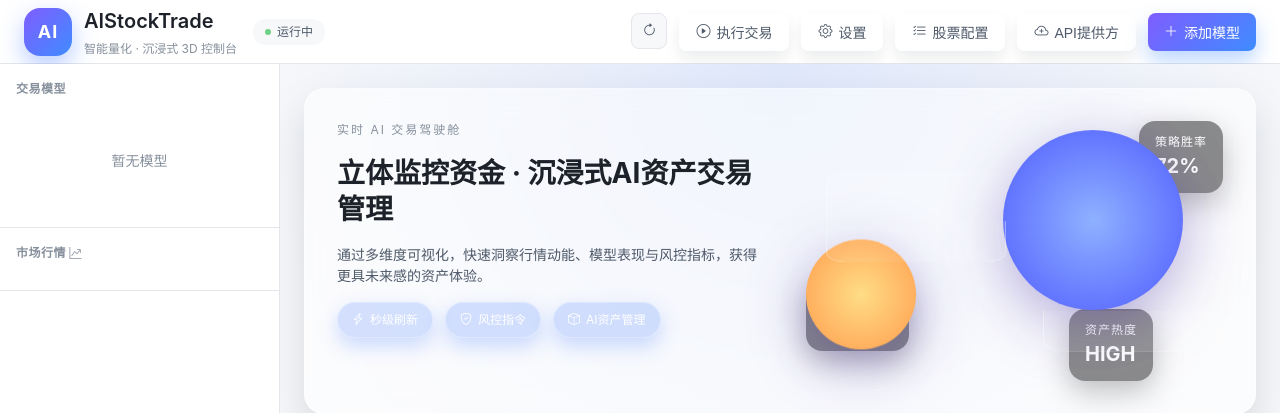
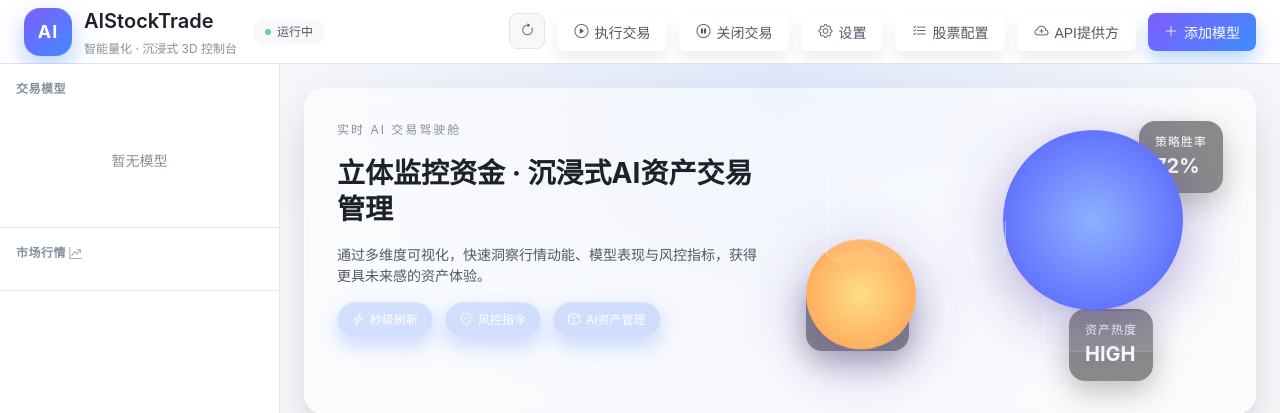
Before and after one commit to gavenwangcn/AIStorckTrade, a Flask app: page / in a window 1280 px wide. Shown: the top 413 px of the page. Run offline with Flask 3, Linux system fonts and the light colour scheme; data comes from the database, SQL or seed files in the repository; data that the repository does not hold is empty; some libraries are stand-ins or nearby versions.

Commit message:
新增关闭交易按钮

```diff
--- a/templates/index.html
+++ b/templates/index.html
@@ -34,6 +34,10 @@
                     <button class="btn-secondary" id="executeBtn" title="执行当前模型" disabled>
                         <i class="bi bi-play-circle"></i>
                         执行交易
+                    </button>
+                    <button class="btn-secondary" id="pauseAutoBtn" title="关闭当前模型的自动化交易">
+                        <i class="bi bi-pause-circle"></i>
+                        关闭交易
                     </button>
                     <button class="btn-secondary" id="settingsBtn">
                         <i class="bi bi-gear"></i>
```
